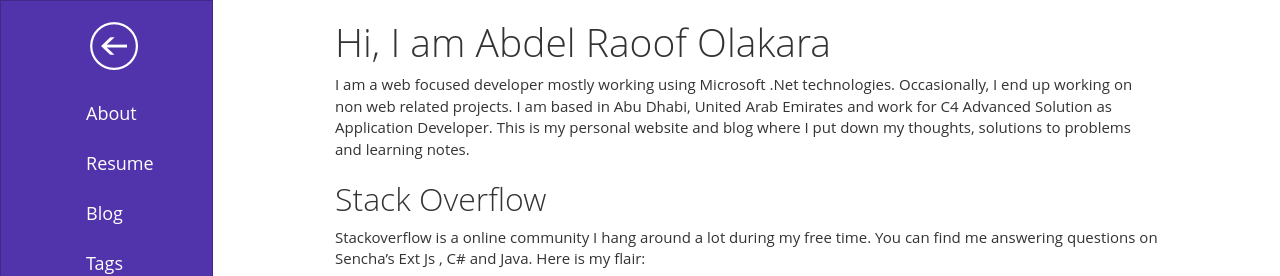
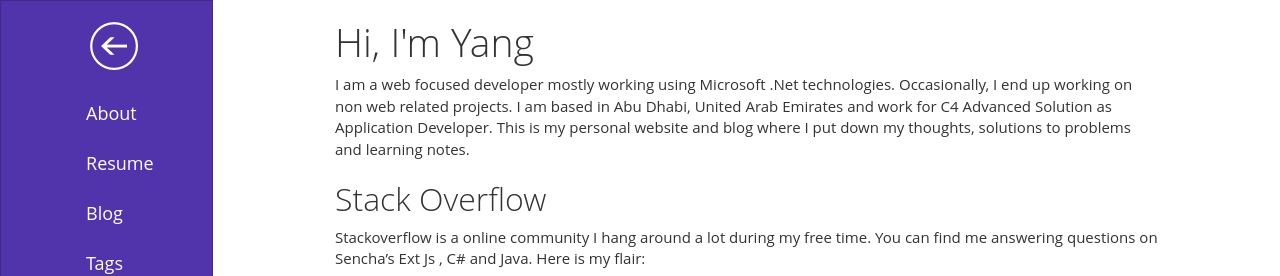
Before and after one commit to YanGBloG/YanGBloG.github.io, a Jekyll site: the page built from about/index.md, in a window 1280 px wide and 1040 px high, cut to the strip 0-276 px from the top of the window. Built offline with Jekyll 4.4.1, drawn with Linux system fonts in a browser that asks for light colours; a script that is not in the unit is left out; comment, search, counter and statistics services are not loaded.

Commit message:
Update index.md

```diff
--- a/about/index.md
+++ b/about/index.md
@@ -1,7 +1,7 @@
 ---
 layout: page
-title: Hi, I am Abdel Raoof Olakara
-description: About Me page of Abdel Raoof
+title: Hi, I'm Yang
+description: About Me page of Yang
 theme: purple
 ---
 
```
